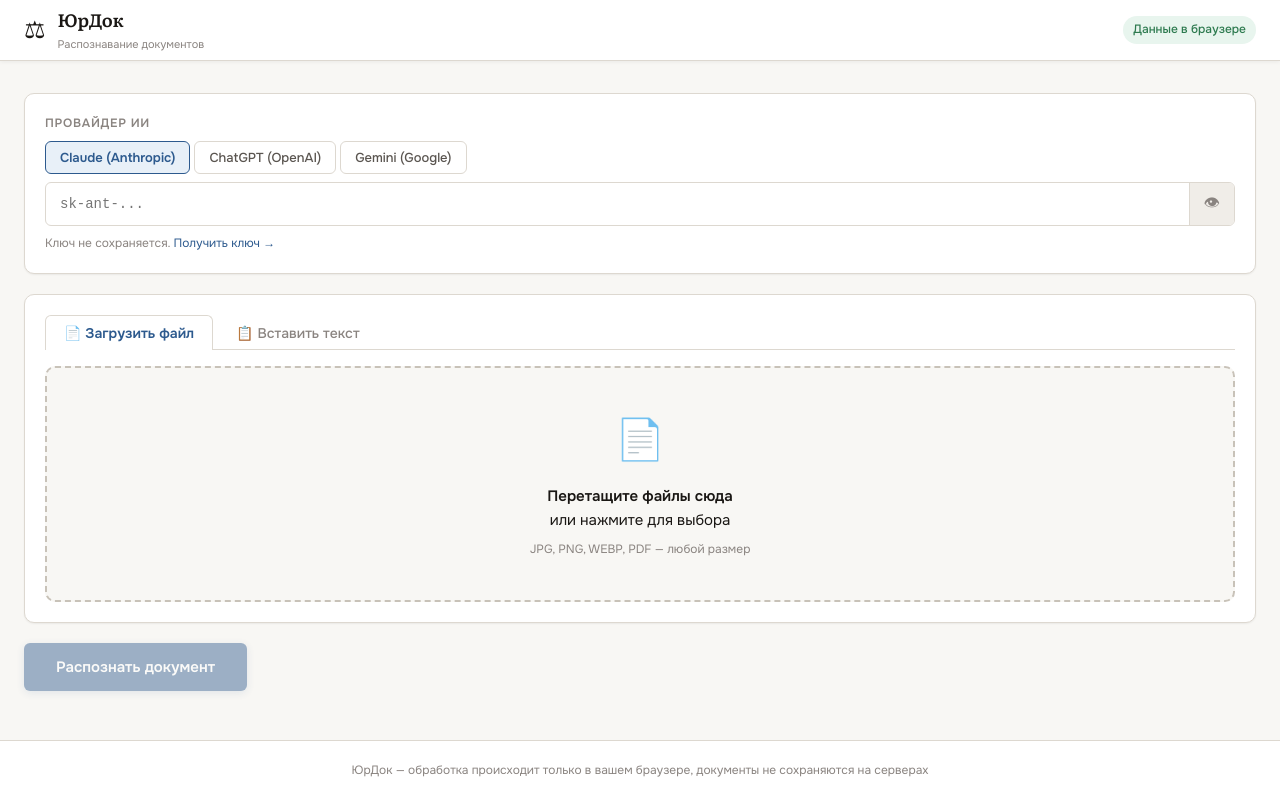
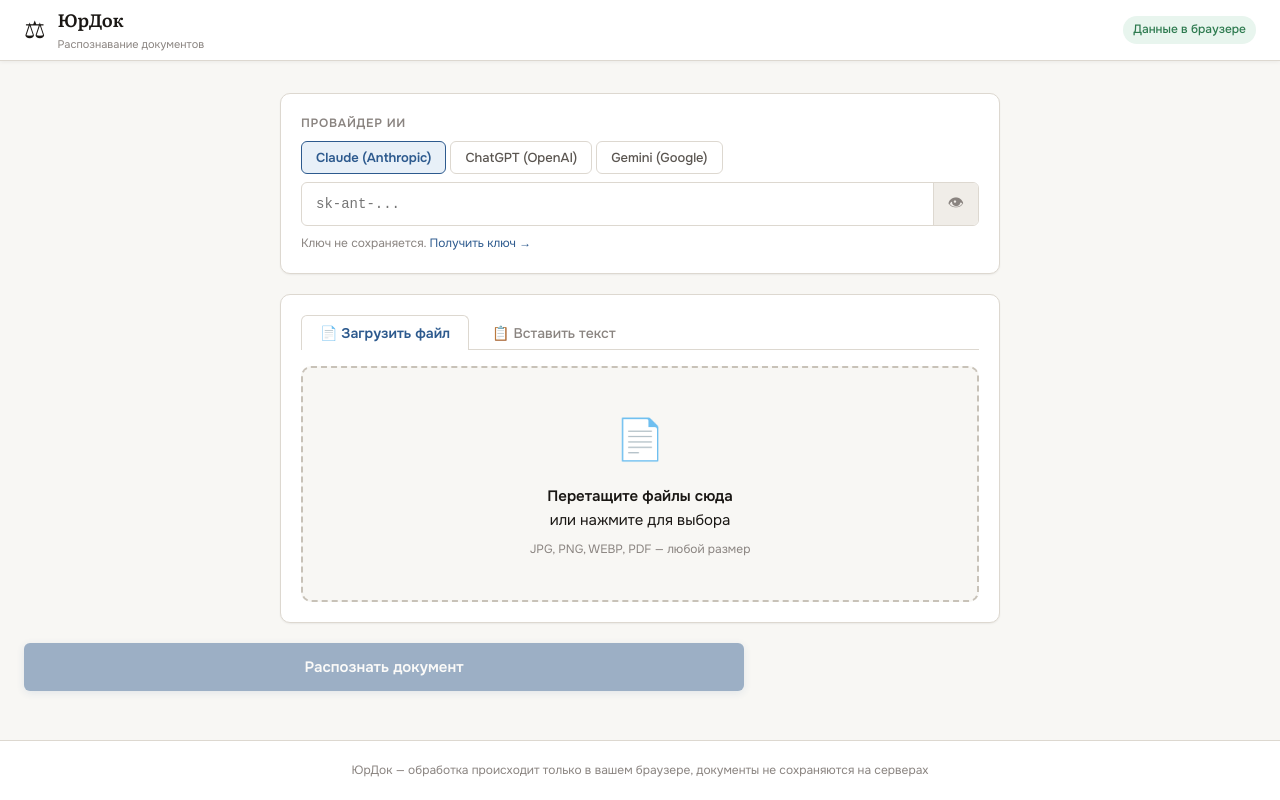
Before and after one commit to example2107/legal-ocr, a React (Create React App) app: page / in a window 1280 px wide. Built offline with nearby package versions, Linux system fonts and the light colour scheme.

Commit message:
Update App.css

```diff
--- a/src/App.css
+++ b/src/App.css
@@ -59,13 +59,14 @@ a { color: var(--accent); }
 .header-right { display: flex; align-items: center; gap: 10px; }
 .header-badge { font-size: 12px; background: var(--green-light); color: var(--green); padding: 4px 10px; border-radius: 20px; font-weight: 500; }
 
-.main { flex: 1; max-width: 1400px; width: 100%; margin: 0 auto; padding: 32px 24px; display: flex; flex-direction: column; gap: 20px; }
+.main { flex: 1; width: 100%; margin: 0 auto; padding: 32px 24px; display: flex; flex-direction: column; gap: 20px; }
 .footer { text-align: center; padding: 20px; font-size: 12px; color: var(--text3); border-top: 1px solid var(--border); background: var(--surface); }
 
 /* ============================
    CARDS
    ============================ */
 .card { background: var(--surface); border: 1px solid var(--border); border-radius: var(--radius); padding: 20px; box-shadow: var(--shadow-sm); }
+.api-card, .upload-card, .history-section, .error-block, .btn-primary, .progress-card { max-width: 720px; width: 100%; align-self: center; }
 .card-label { font-size: 12px; font-weight: 600; color: var(--text3); text-transform: uppercase; letter-spacing: .06em; margin-bottom: 12px; }
 
 /* ============================
@@ -228,9 +229,8 @@ a { color: var(--accent); }
    DOCUMENT CARD
    ============================ */
 .doc-card {
-  flex: 1;
-  min-width: 0;
-  max-width: 800px;
+  flex: 0 0 800px;
+  width: 800px;
   background: var(--surface);
   border: 1px solid var(--border);
   border-radius: var(--radius);
```
